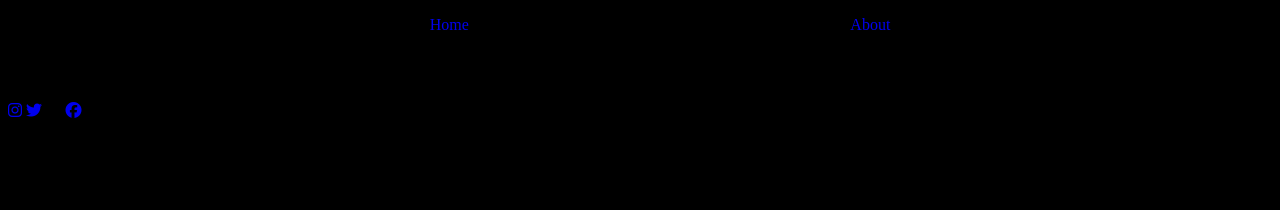
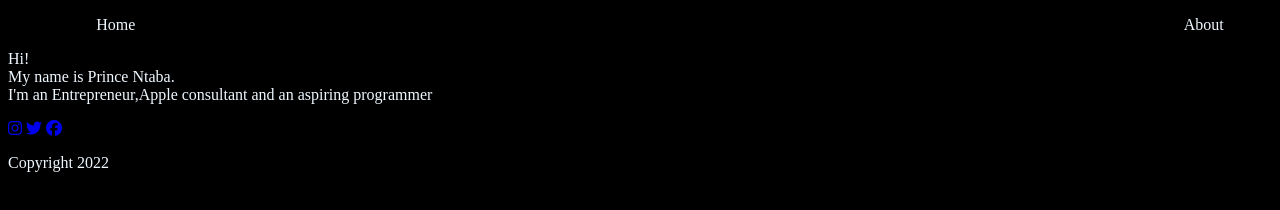
Before and after one commit to Princentaba1/Prince-s-Portfolio, a plain HTML site: page about.html in a window 1280 px wide. Drawn offline with Linux system fonts and the light colour scheme.

Commit message:
10th commit added short info on my about page

```diff
--- a/about.html
+++ b/about.html
@@ -4,26 +4,25 @@
     <meta charset="UTF-8">
     <meta http-equiv="X-UA-Compatible" content="IE=edge">
     <meta name="viewport" content="width=device-width, initial-scale=1.0">
-    <link rel="stylesheet" href="ntaba.css">
+    <link rel="stylesheet" href="ntaba2.css">
     <title>Document</title>
 </head>
 <body style="background-color: black;"
 
     <header>
         <nav> <ul>
-            <li><a href="index.html">Home</a></li>
-            <li><a href="about.html">About</a></li></ul>
+            <li><a href="index.html" class="home2-link">Home</a></li>
+            <li><a href="about.html" class="about2-link">About</a></li></ul>
         </nav>
 
     </header>
-    <main class="paragraph">
-        <p>My names are Prince Ntaba Kabue<br>Born and raised in Kenya</p>
+    <main style="color: aliceblue;"
+        <p>Hi!<br>My name is Prince Ntaba.<br>I'm an Entrepreneur,Apple consultant and an aspiring programmer </p>
     </main>
-    <footer>
+    <footer style="color: aliceblue;">
         <section>
         <div> <a href="https://instagram.com/apple_geek_ke?utm_medium=copy_link"><i class="fa fa-instagram" aria-hidden="true"></i></a>
             <a href="https://twitter.com/ntabaprince?s=21"><i class="fa fa-twitter" aria-hidden="true"></i></a>
-            <i class="fa fa-github" aria-hidden="true"></i>
             <a href="https://www.facebook.com/Igeekkenya/"><i class="fa fa-facebook-official" aria-hidden="true"></i></a>
         </div>
         <p>Copyright 2022</p>
--- a/ntaba2.css
+++ b/ntaba2.css
@@ -0,0 +1,17 @@
+ul{
+    display: flex;
+    flex-direction: row;
+    justify-content: space-evenly;
+    list-style-type: none;
+}
+.about2-link{
+    color: aliceblue;
+    padding-left: 500px;
+}
+.home2-link{
+    color: aliceblue;
+    padding-right: 500px;
+}
+ul li a{
+    text-decoration: none;
+}
```
Also changed, not shown: index.html (+0 -3 lines).
